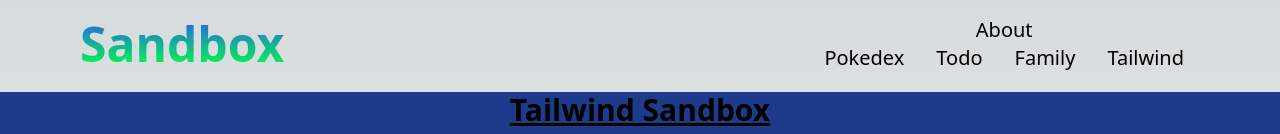
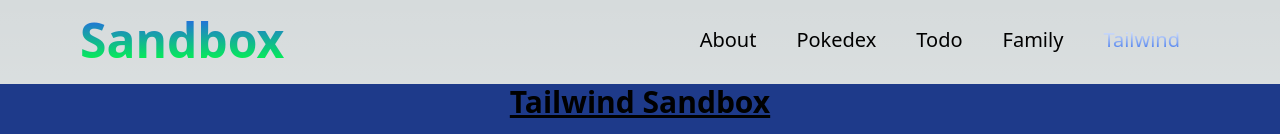
Before and after one commit to BMerullo/typescript-tutorial, a Next.js app in the folder tutorial-1/client/: page /tailwind in a window 1280 px wide. Shown: the top 134 px of the page. Built offline with nearby package versions, Linux system fonts and the light colour scheme.

Commit message:
Added active style to navbar

```diff
--- a/tutorial-1/client/app/components/header/Header.tsx
+++ b/tutorial-1/client/app/components/header/Header.tsx
@@ -5,62 +5,75 @@ import { useRouter } from "next/navigation"
 import Image from "next/image"
 import hamburger from "../../../images/hamburger-menu-256.png"
 import Link from "next/link"
+import { usePathname } from "next/navigation"
 
 const Header = () => {
   const router = useRouter()
+  const pathname = usePathname()
 
   const navigateToHome = () => {
     router.push("/")
   }
-  const navigateToAbout = () => {
-    router.push("/about")
-  }
-  const navigateToTodos = () => {
-    router.push("/todo")
-  }
-  const navigateToFamily = () => {
-    router.push("/family")
-  }
-  const navigateToPokedex = () => {
-    router.push("/pokedex")
-  }
-  const navigateToTailwind = () => {
-    router.push("/tailwind")
-  }
+  // const navigateToAbout = () => {
+  //   router.push("/about")
+  // }
+  // const navigateToTodos = () => {
+  //   router.push("/todo")
+  // }
+  // const navigateToFamily = () => {
+  //   router.push("/family")
+  // }
+  // const navigateToPokedex = () => {
+  //   router.push("/pokedex")
+  // }
+  // const navigateToTailwind = () => {
+  //   router.push("/tailwind")
+  // }
   return (
     <header>
       <section className="flex justify-between items-center px-10 md:px-20 lg:px-20  pb-5">
-        <button onClick={navigateToHome} className="">
+        <button onClick={navigateToHome}>
           <div className={styles.gradient}>
             <h1 className="text-5xl">Sandbox</h1>
           </div>
         </button>
         <article className="text-xl">
-          <div className="hidden md:hidden lg:block">
-            <Link href="/about">
+          <div
+            className=" hidden md:hidden lg:block lg:flex
+            "
+          >
+            <Link
+              href="/about"
+              className={`px-5 ${pathname === "/about" ? styles.active : ""}`}
+            >
               <h3 className={styles.link}>About</h3>
             </Link>
-
-            <button className="px-4" onClick={navigateToPokedex}>
-              <div>
-                <h3 className={styles.link}>Pokedex</h3>
-              </div>
-            </button>
-            <button className="px-4" onClick={navigateToTodos}>
-              <div>
-                <h3 className={styles.link}>Todo</h3>
-              </div>
-            </button>
-            <button className="px-4" onClick={navigateToFamily}>
-              <div>
-                <h3 className={styles.link}>Family</h3>
-              </div>
-            </button>
-            <button className="px-4" onClick={navigateToTailwind}>
-              <div>
-                <h3 className={styles.link}>Tailwind</h3>
-              </div>
-            </button>
+            <Link
+              href="/pokedex"
+              className={`px-5 ${pathname === "/pokedex" ? styles.active : ""}`}
+            >
+              <h3 className={styles.link}>Pokedex</h3>
+            </Link>
+            <Link
+              href="/todo"
+              className={`px-5 ${pathname === "/todo" ? styles.active : ""}`}
+            >
+              <h3 className={styles.link}>Todo</h3>
+            </Link>
+            <Link
+              href="/family"
+              className={`px-5 ${pathname === "/family" ? styles.active : ""}`}
+            >
+              <h3 className={styles.link}>Family</h3>
+            </Link>
+            <Link
+              href="/tailwind"
+              className={`px-5 ${
+                pathname === "/tailwind" ? styles.active : ""
+              }`}
+            >
+              <h3 className={styles.link}>Tailwind</h3>
+            </Link>
           </div>
           <div className="w-10 lg:hidden">
             <Image src={hamburger} alt="hamburger icon w-5" />
--- a/tutorial-1/client/app/components/header/header.module.scss
+++ b/tutorial-1/client/app/components/header/header.module.scss
@@ -37,12 +37,12 @@
     -webkit-text-fill-color: transparent;
     cursor: pointer;
   }
-  &.active {
-    background: #2664e9;
-    background-clip: text;
-    -webkit-background-clip: text;
-    color: transparent;
-    -webkit-text-fill-color: transparent;
-    cursor: pointer;
-  }
 }
+.active {
+  background: linear-gradient(to bottom, white, #2664e9);
+  background-clip: text;
+  -webkit-background-clip: text;
+  color: transparent;
+  -webkit-text-fill-color: transparent;
+  cursor: pointer;
+}
```
